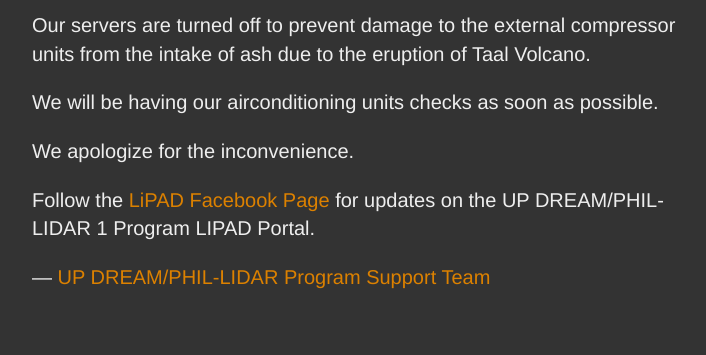
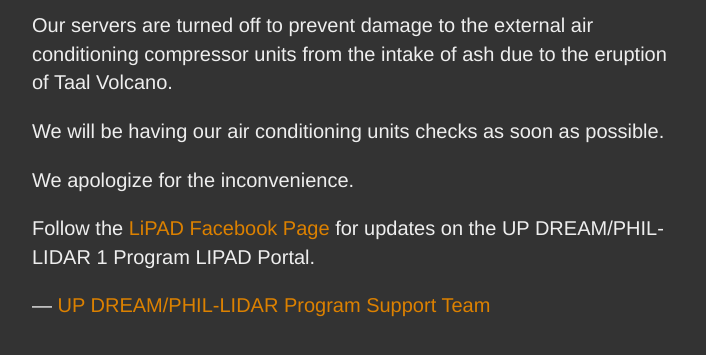
Before and after one commit to uptcagp-maintenance/uptcagp-maintenance.github.io, a plain HTML site: page index.html in a window 1280 px wide. Shown: the part 207-562 px from the top of the page, without its empty margins (283-989 px from the left). Drawn offline with nearby package versions, Linux system fonts and the light colour scheme.

Commit message:
add message about taal volcano

```diff
--- a/index.html
+++ b/index.html
@@ -32,8 +32,8 @@
         Under Maintenance
       </div>
     </h1>
-    <p>Our servers are turned off to prevent damage to the external compressor units from the intake of ash due to the eruption of Taal Volcano.</p>
-    <p>We will be having our airconditioning units checks as soon as possible.</p>
+    <p>Our servers are turned off to prevent damage to the external air conditioning compressor units from the intake of ash due to the eruption of Taal Volcano.</p>
+    <p>We will be having our air conditioning units checks as soon as possible.</p>
     <p>We apologize for the inconvenience.</p>
     <p>Follow the <a href="https://facebook.com/lipadph">LiPAD Facebook Page</a> for updates on the UP DREAM/PHIL-LIDAR 1 Program LIPAD Portal.</p>
     <div>
```
Also changed, not shown: 50x.html (+2 -2 lines), 1 other file.
